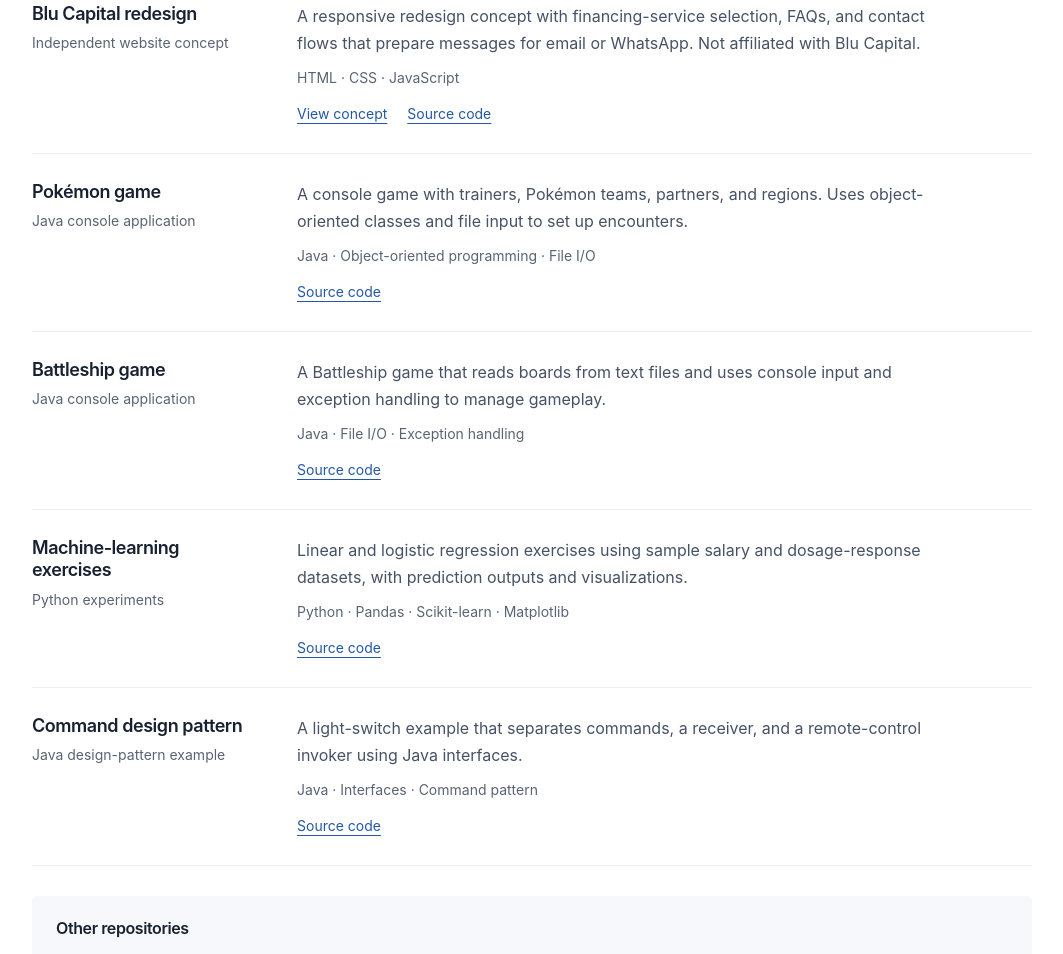
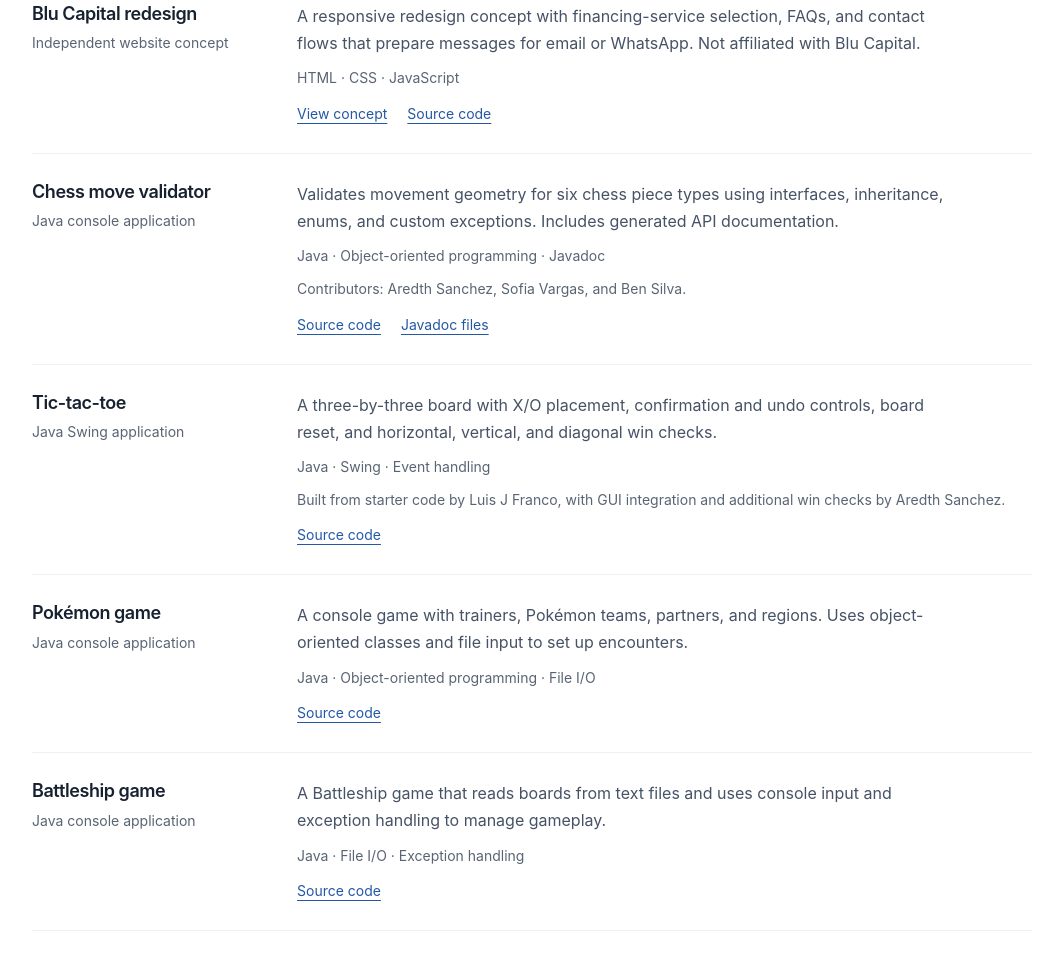
Before and after one commit to AredthSanchez/Portfolio-Website, a plain HTML site: page index.html in a window 1280 px wide. Shown: the part 806-1760 px from the top of the page, without its empty margins (108-1171 px from the left). Drawn offline with Linux system fonts and the light colour scheme.

Commit message:
Add Chess Move Validator and Tic-Tac-Toe projects with contributor credits

```diff
--- a/index.html
+++ b/index.html
@@ -41,6 +41,14 @@
         <div><h3>Blu Capital redesign</h3><p class="type">Independent website concept</p></div>
         <div><p class="description">A responsive redesign concept with financing-service selection, FAQs, and contact flows that prepare messages for email or WhatsApp. Not affiliated with Blu Capital.</p><p class="stack">HTML · CSS · JavaScript</p><div class="project-links"><a href="https://blu-capital-reimagined.primeswift1.chatgpt.site/" target="_blank" rel="noopener noreferrer">View concept</a><a href="https://github.com/AredthSanchez/Blu-Capital-Redesign" target="_blank" rel="noopener noreferrer">Source code</a></div></div>
       </article>
+      <article class="project" id="chess-move-validator">
+        <div><h3>Chess move validator</h3><p class="type">Java console application</p></div>
+        <div><p class="description">Validates movement geometry for six chess piece types using interfaces, inheritance, enums, and custom exceptions. Includes generated API documentation.</p><p class="stack">Java · Object-oriented programming · Javadoc</p><p class="stack">Contributors: Aredth Sanchez, Sofia Vargas, and Ben Silva.</p><div class="project-links"><a href="https://github.com/AredthSanchez/Chess-Move-Validator" target="_blank" rel="noopener noreferrer">Source code</a><a href="https://github.com/AredthSanchez/Chess-Move-Validator/tree/main/docs" target="_blank" rel="noopener noreferrer">Javadoc files</a></div></div>
+      </article>
+      <article class="project" id="tic-tac-toe">
+        <div><h3>Tic-tac-toe</h3><p class="type">Java Swing application</p></div>
+        <div><p class="description">A three-by-three board with X/O placement, confirmation and undo controls, board reset, and horizontal, vertical, and diagonal win checks.</p><p class="stack">Java · Swing · Event handling</p><p class="stack">Built from starter code by Luis J Franco, with GUI integration and additional win checks by Aredth Sanchez.</p><div class="project-links"><a href="https://github.com/AredthSanchez/Tic-Tac-Toe" target="_blank" rel="noopener noreferrer">Source code</a></div></div>
+      </article>
       <article class="project">
         <div><h3>Pokémon game</h3><p class="type">Java console application</p></div>
         <div><p class="description">A console game with trainers, Pokémon teams, partners, and regions. Uses object-oriented classes and file input to set up encounters.</p><p class="stack">Java · Object-oriented programming · File I/O</p><div class="project-links"><a href="https://github.com/AredthSanchez/Pokemon-Game" target="_blank" rel="noopener noreferrer">Source code</a></div></div>
```
Also changed, not shown: 1 other file.
